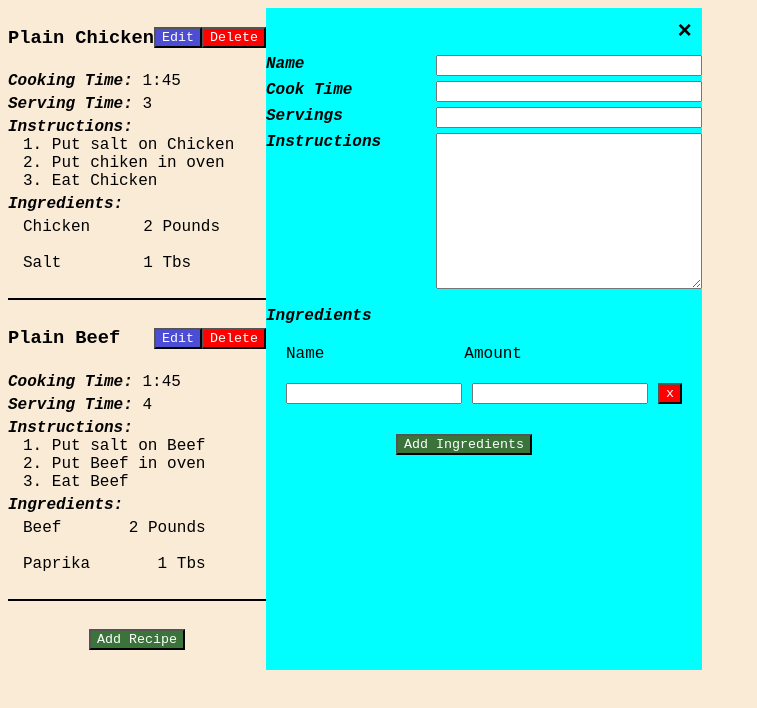
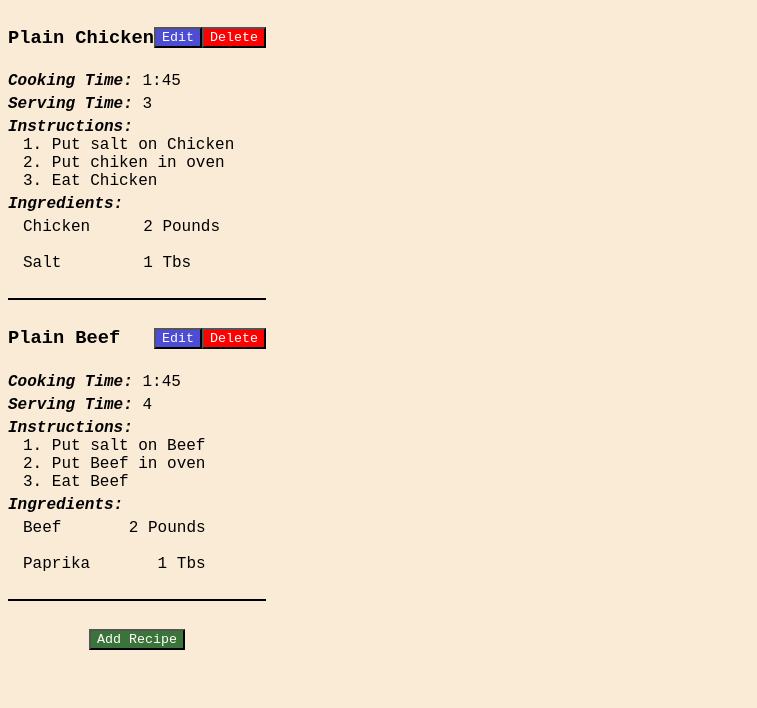
Before and after one commit to Hammad-Ahmed192000/Recipe-WebApp, a React (Create React App) app: page / in a window 1280 px wide. Shown: the top 708 px of the page, without its empty margins (0-757 px from the left). Built offline with nearby package versions, Linux system fonts and the light colour scheme.

Commit message:
adding Populating Edit Section with all the details of Recipe by clicking on Edit Button functionality

```diff
--- a/src/App.js
+++ b/src/App.js
@@ -16,6 +16,12 @@ function App() {
 
 
 
+  // this state is for Edit button, to populate RecipeEdit.js component
+  const [selectedRecipeId, setSelectedRecipeId] = useState();
+
+  const selectedRecipe = recipes.find(recipe => recipe.id === selectedRecipeId)
+  // console the selected recipe with all the ingredients
+  console.log(selectedRecipe)
 
   // local storage Functionality code...
 
@@ -34,6 +40,9 @@ function App() {
   //   handleRecipeAdd,
   //   handleRecipeDelete
   // }
+
+
+  // all the handling functions are follows...
 
   function handleRecipeAdd() {
     const newRecipe = {
@@ -62,9 +71,15 @@ function App() {
     setRecipes(recipes.filter(recipe => recipe.id !== id));
   }
 
+  function handleRecipeEdit(id){
+    setSelectedRecipeId(id);
+  }
+
+
   const recipeContextValue = {
     handleRecipeAdd,
-    handleRecipeDelete
+    handleRecipeDelete,
+    handleRecipeEdit,
   }
 
   return (
@@ -88,7 +103,10 @@ function App() {
 
       {/* <div className='vertical-line'></div> */}
 
-        <RecipeEdit />
+
+        {/* Changes are also made it here  */}
+
+      { selectedRecipe && <RecipeEdit recipe={selectedRecipe}/>}
 
     </div>
 
@@ -97,7 +115,7 @@ function App() {
 
 
 
-
+// Sample Recipes are here
 const sampleRecipes = [
   {
     id: 1,
--- a/src/Components/Recipe.js
+++ b/src/Components/Recipe.js
@@ -10,10 +10,10 @@ function Recipe(props) {
         cookTime,
         servings,
         instructions,
-        ingredients
+        ingredients,
     } = props
 
-    const { handleRecipeDelete} = useContext(RecipeContext);
+    const { handleRecipeDelete, handleRecipeEdit} = useContext(RecipeContext);
 
   return (
     <div>
@@ -21,7 +21,12 @@ function Recipe(props) {
         <div className='recipe-list-row1'>
             <h3>{name}</h3>
             <div>
-                <button className='edit-btn'>Edit</button>
+                <button
+                    className='edit-btn'
+                    onClick={() => handleRecipeEdit(id)}
+                >
+                    Edit
+                </button>
                 <button
                     className='delete-btn'
                     onClick={() => handleRecipeDelete(id)}
--- a/src/Components/RecipeEdit.js
+++ b/src/Components/RecipeEdit.js
@@ -1,7 +1,7 @@
 import React from 'react'
 import RecipeEditIngredients from './RecipeEditIngredients'
 
-function RecipeEdit() {
+function RecipeEdit({recipe}) {
   return (
     <div className="recipe-edit">
         <div className='recipe-edit-remove-btn-div'>
@@ -10,16 +10,39 @@ function RecipeEdit() {
 
         <div className='recipe-edit-details-grid'>
             <label htmlFor='name' className='recipe-edit-label'> Name </label>
-            <input type='text' name='name' id='name' className='recipe-edit-input' />
+            <input
+                type='text'
+                name='name'
+                id='name'
+                className='recipe-edit-input'
+                value={recipe.name}
+            />
 
             <label htmlFor='cookTime' className='recipe-edit-label'> Cook Time </label>
-            <input type='text' name='cookTime' id='cookTime' className='recipe-edit-input' />
+            <input
+                type='text'
+                name='cookTime'
+                id='cookTime'
+                className='recipe-edit-input'
+                value={recipe.cookTime}
+            />
 
             <label htmlFor='servings' min= '1' className='recipe-edit-label'> Servings </label>
-            <input type='number' name='servings' id='servings' className='recipe-edit-input' />
+            <input
+                type='number'
+                name='servings'
+                id='servings'
+                className='recipe-edit-input'
+                value={recipe.servings}
+            />
 
             <label htmlFor='instructions' className='recipe-edit-label'> Instructions </label>
-            <textarea name="instructions" id="instructions" cols="30" rows="10"></textarea>
+            <textarea
+                name="instructions"
+                id="instructions"
+                cols="30" rows="10"
+                value={recipe.instructions}
+            ></textarea>
 
 
         </div>
@@ -38,8 +61,20 @@ function RecipeEdit() {
             <div> Amount </div>
         </div>
 
+        {recipe.ingredients.map(ingredient => {
+            return (
+                <RecipeEditIngredients
+                    key={ingredient.id}
+                    ingredient={ingredient}
+                />
+            )
+        })}
 
-            <RecipeEditIngredients />
+        {/* These components are now dynamically populated  */}
+            {/* <RecipeEditIngredients />
+            <RecipeEditIngredients /> */}
+
+
         <div style={{
             display: 'flex',
             margin: '10px 20px 20px 130px',
--- a/src/Components/RecipeEditIngredients.js
+++ b/src/Components/RecipeEditIngredients.js
@@ -1,10 +1,8 @@
 import React from 'react'
 
-function RecipeEditIngredients() {
+function RecipeEditIngredients({ingredient}) {
   return (
     <div className='recipe-edit-ingredients'>
-
-
 
     <div style={{
         display:'flex',
@@ -12,8 +10,16 @@ function RecipeEditIngredients() {
         margin:'20px',
 
     }}>
-        <input type="text" id='name' />
-        <input type="text" id='amount'/>
+        <input
+            type="text"
+            id='name'
+            value={ingredient.name}
+        />
+        <input
+            type="text"
+            id='amount'
+            value={ingredient.amount}
+        />
         <button className='delete-btn '>x</button>
     </div>
 
```
